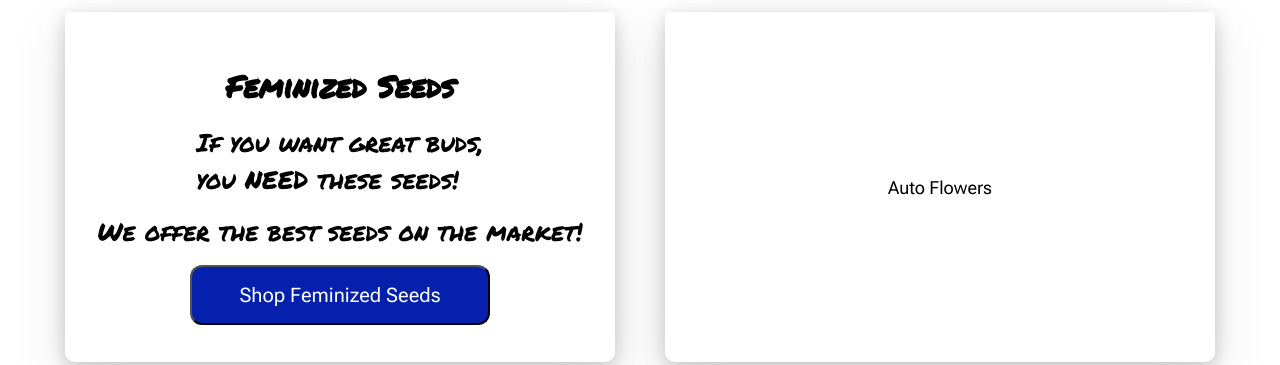
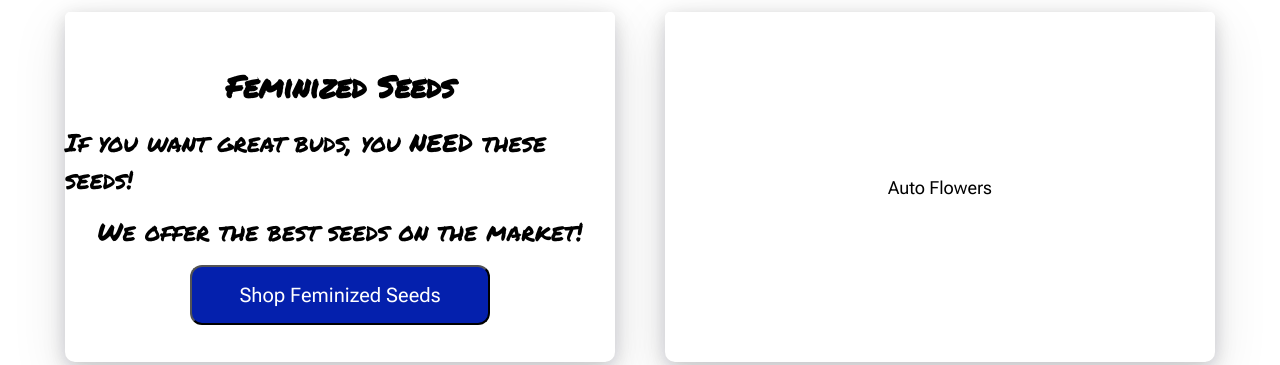
Before and after one commit to ConnorArretche/good_game_genetics, a plain HTML site: page index.html in a window 1280 px wide. Shown: the part 437-802 px from the top of the page. Drawn offline with Linux system fonts and the light colour scheme.

```diff
--- a/index.html
+++ b/index.html
@@ -36,12 +36,11 @@
     <div class="top-grid">
       <div class="feminized-grid">
         <div class="banner"></div>
-        <!-- <div class="containbackground">
-         <img src="./icons/2h-media-BYnHichOGBY-unsplash.jpg" alt="weed background"/>
-         </div> -->
+
+        <!-- <img class="backrground-fem" src="./icons/2h-media-BYnHichOGBY-unsplash.jpg" alt="weed background"/> -->
 
         <p class="fem-seeds">Feminized Seeds</p>
-        <p class="fem-para">If you want great buds, <br>you NEED these seeds!</br></p>
+        <p class="fem-para">If you want great buds, you NEED these seeds!</p>
         <p>
           <span class="fem-para2"
             >We offer the best seeds on the market!
@@ -59,8 +58,6 @@
           alt="weed"
         />
       </div>
-
-
     </div>
   </body>
 </html>
```
